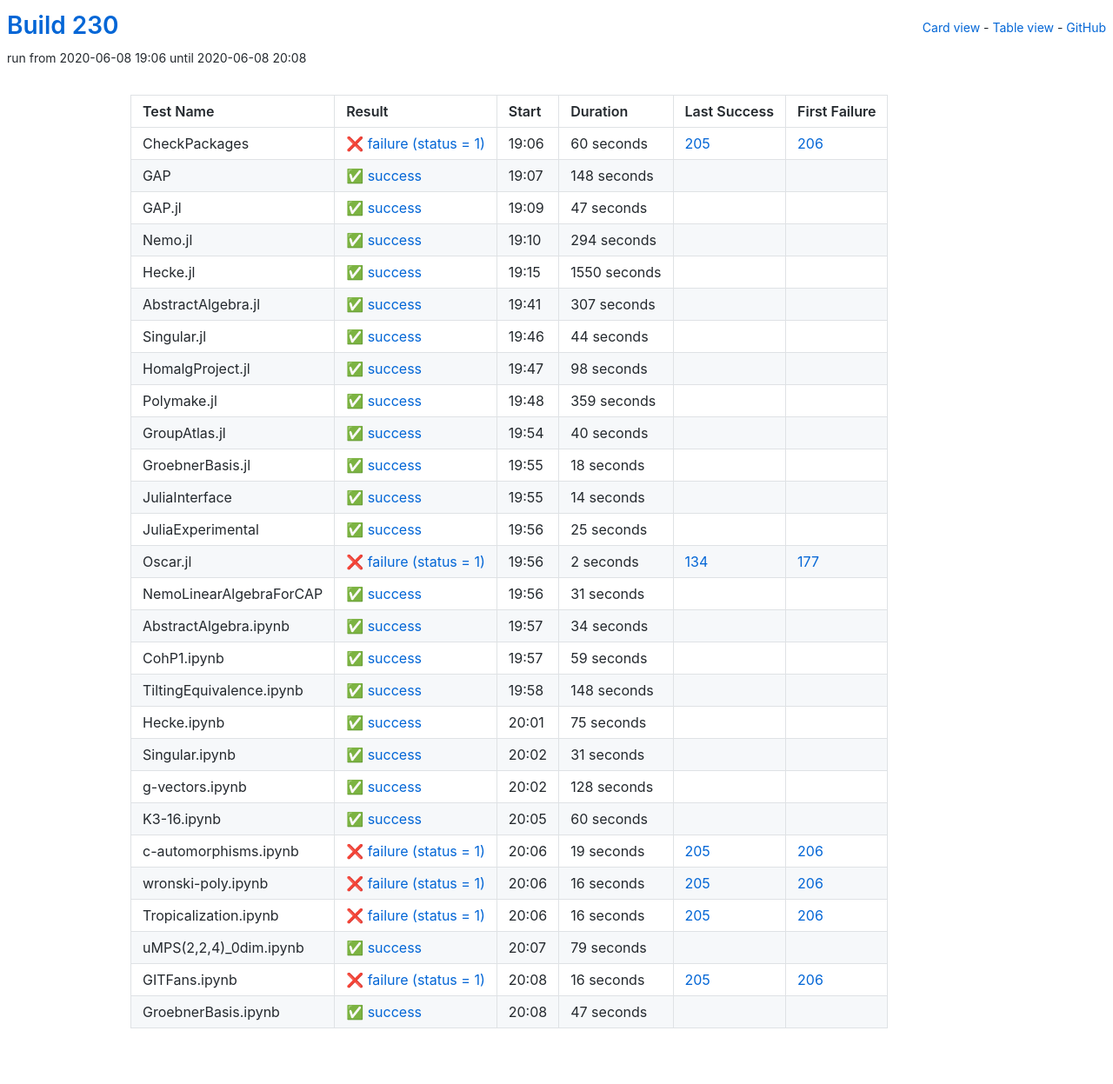
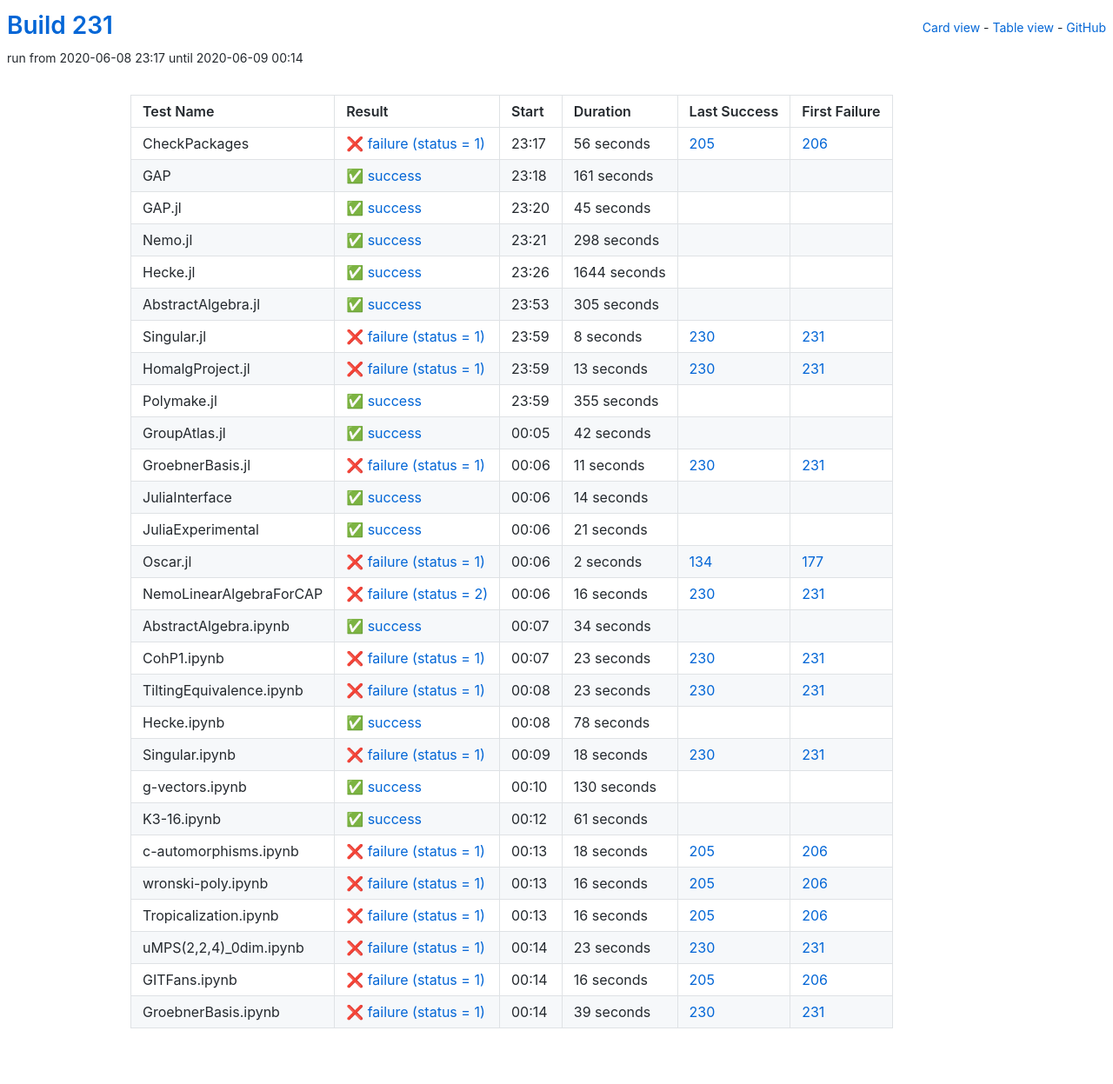
Before and after one commit to oscar-system/oscar-ci-status-stable, a Jekyll site: the page built from table.html, in a window 1280 px wide. Shown: the whole page at 87% size. Built offline with Jekyll 4.4.1, drawn with Linux system fonts in a browser that asks for light colours.

Commit message:
Build 231

```diff
--- a/_data/ci.yml
+++ b/_data/ci.yml
@@ -1,139 +1,139 @@
-build: 230
-build_url: https://oscarci.mathematik.uni-kl.de/job/oscar-stable/230/
+build: 231
+build_url: https://oscarci.mathematik.uni-kl.de/job/oscar-stable/231/
 job: oscar-stable
 tests:
-- duration: 60
+- duration: 56
   exitcode: 1
   first_failure: 206
   first_failure_url: https://oscarci.mathematik.uni-kl.de/job/oscar-stable/206/
   id: checkpackages
   last_success: 205
   last_success_url: https://oscarci.mathematik.uni-kl.de/job/oscar-stable/205/
-  log: https://oscarci.mathematik.uni-kl.de/job/oscar-stable/230/artifact/logs/build-230/CheckPackages.log
+  log: https://oscarci.mathematik.uni-kl.de/job/oscar-stable/231/artifact/logs/build-231/CheckPackages.log
   name: CheckPackages
-  start: 2020-06-08 19:06
+  start: 2020-06-08 23:17
   status: failure
   success: false
-- duration: 148
+- duration: 161
   exitcode: 0
   first_failure: false
   first_failure_url: null
   id: gap
   last_success: false
   last_success_url: null
-  log: https://oscarci.mathematik.uni-kl.de/job/oscar-stable/230/artifact/logs/build-230/GAP.log
+  log: https://oscarci.mathematik.uni-kl.de/job/oscar-stable/231/artifact/logs/build-231/GAP.log
   name: GAP
-  start: 2020-06-08 19:07
+  start: 2020-06-08 23:18
   status: success
   success: true
-- duration: 47
+- duration: 45
   exitcode: 0
   first_failure: false
   first_failure_url: null
   id: gap-jl
   last_success: false
   last_success_url: null
-  log: https://oscarci.mathematik.uni-kl.de/job/oscar-stable/230/artifact/logs/build-230/GAP.jl.log
+  log: https://oscarci.mathematik.uni-kl.de/job/oscar-stable/231/artifact/logs/build-231/GAP.jl.log
   name: GAP.jl
-  start: 2020-06-08 19:09
+  start: 2020-06-08 23:20
   status: success
   success: true
-- duration: 294
+- duration: 298
   exitcode: 0
   first_failure: false
   first_failure_url: null
   id: nemo-jl
   last_success: false
   last_success_url: null
-  log: https://oscarci.mathematik.uni-kl.de/job/oscar-stable/230/artifact/logs/build-230/Nemo.jl.log
+  log: https://oscarci.mathematik.uni-kl.de/job/oscar-stable/231/artifact/logs/build-231/Nemo.jl.log
   name: Nemo.jl
-  start: 2020-06-08 19:10
+  start: 2020-06-08 23:21
   status: success
   success: true
-- duration: 1550
+- duration: 1644
   exitcode: 0
   first_failure: false
   first_failure_url: null
   id: hecke-jl
   last_success: false
   last_success_url: null
-  log: https://oscarci.mathematik.uni-kl.de/job/oscar-stable/230/artifact/logs/build-230/Hecke.jl.log
+  log: https://oscarci.mathematik.uni-kl.de/job/oscar-stable/231/artifact/logs/build-231/Hecke.jl.log
   name: Hecke.jl
-  start: 2020-06-08 19:15
+  start: 2020-06-08 23:26
   status: success
   success: true
-- duration: 307
+- duration: 305
   exitcode: 0
   first_failure: false
   first_failure_url: null
   id: abstractalgebra-jl
   last_success: false
   last_success_url: null
-  log: https://oscarci.mathematik.uni-kl.de/job/oscar-stable/230/artifact/logs/build-230/AbstractAlgebra.jl.log
+  log: https://oscarci.mathematik.uni-kl.de/job/oscar-stable/231/artifact/logs/build-231/AbstractAlgebra.jl.log
   name: AbstractAlgebra.jl
-  start: 2020-06-08 19:41
+  start: 2020-06-08 23:53
   status: success
   success: true
-- duration: 44
-  exitcode: 0
-  first_failure: false
-  first_failure_url: null
+- duration: 8
+  exitcode: 1
+  first_failure: 231
+  first_failure_url: https://oscarci.mathematik.uni-kl.de/job/oscar-stable/231/
   id: singular-jl
-  last_success: false
-  last_success_url: null
-  log: https://oscarci.mathematik.uni-kl.de/job/oscar-stable/230/artifact/logs/build-230/Singular.jl.log
+  last_success: 230
+  last_success_url: https://oscarci.mathematik.uni-kl.de/job/oscar-stable/230/
+  log: https://oscarci.mathematik.uni-kl.de/job/oscar-stable/231/artifact/logs/build-231/Singular.jl.log
   name: Singular.jl
-  start: 2020-06-08 19:46
-  status: success
-  success: true
-- duration: 98
-  exitcode: 0
-  first_failure: false
-  first_failure_url: null
+  start: 2020-06-08 23:59
+  status: failure
+  success: false
+- duration: 13
+  exitcode: 1
+  first_failure: 231
+  first_failure_url: https://oscarci.mathematik.uni-kl.de/job/oscar-stable/231/
   id: homalgproject-jl
-  last_success: false
-  last_success_url: null
-  log: https://oscarci.mathematik.uni-kl.de/job/oscar-stable/230/artifact/logs/build-230/HomalgProject.jl.log
+  last_success: 230
+  last_success_url: https://oscarci.mathematik.uni-kl.de/job/oscar-stable/230/
+  log: https://oscarci.mathematik.uni-kl.de/job/oscar-stable/231/artifact/logs/build-231/HomalgProject.jl.log
   name: HomalgProject.jl
-  start: 2020-06-08 19:47
-  status: success
-  success: true
-- duration: 359
+  start: 2020-06-08 23:59
+  status: failure
+  success: false
+- duration: 355
   exitcode: 0
   first_failure: false
   first_failure_url: null
   id: polymake-jl
   last_success: false
   last_success_url: null
-  log: https://oscarci.mathematik.uni-kl.de/job/oscar-stable/230/artifact/logs/build-230/Polymake.jl.log
+  log: https://oscarci.mathematik.uni-kl.de/job/oscar-stable/231/artifact/logs/build-231/Polymake.jl.log
   name: Polymake.jl
-  start: 2020-06-08 19:48
+  start: 2020-06-08 23:59
   status: success
   success: true
-- duration: 40
+- duration: 42
   exitcode: 0
   first_failure: false
   first_failure_url: null
   id: groupatlas-jl
   last_success: false
   last_success_url: null
-  log: https://oscarci.mathematik.uni-kl.de/job/oscar-stable/230/artifact/logs/build-230/GroupAtlas.jl.log
+  log: https://oscarci.mathematik.uni-kl.de/job/oscar-stable/231/artifact/logs/build-231/GroupAtlas.jl.log
   name: GroupAtlas.jl
-  start: 2020-06-08 19:54
+  start: 2020-06-09 00:05
   status: success
   success: true
-- duration: 18
-  exitcode: 0
-  first_failure: false
-  first_failure_url: null
+- duration: 11
+  exitcode: 1
+  first_failure: 231
+  first_failure_url: https://oscarci.mathematik.uni-kl.de/job/oscar-stable/231/
   id: groebnerbasis-jl
-  last_success: false
-  last_success_url: null
-  log: https://oscarci.mathematik.uni-kl.de/job/oscar-stable/230/artifact/logs/build-230/GroebnerBasis.jl.log
+  last_success: 230
+  last_success_url: https://oscarci.mathematik.uni-kl.de/job/oscar-stable/230/
+  log: https://oscarci.mathematik.uni-kl.de/job/oscar-stable/231/artifact/logs/build-231/GroebnerBasis.jl.log
   name: GroebnerBasis.jl
-  start: 2020-06-08 19:55
-  status: success
-  success: true
+  start: 2020-06-09 00:06
+  status: failure
+  success: false
 - duration: 14
   exitcode: 0
   first_failure: false
@@ -141,21 +141,21 @@ tests:
   id: juliainterface
   last_success: false
   last_success_url: null
-  log: https://oscarci.mathematik.uni-kl.de/job/oscar-stable/230/artifact/logs/build-230/JuliaInterface.log
+  log: https://oscarci.mathematik.uni-kl.de/job/oscar-stable/231/artifact/logs/build-231/JuliaInterface.log
   name: JuliaInterface
-  start: 2020-06-08 19:55
+  start: 2020-06-09 00:06
   status: success
   success: true
-- duration: 25
+- duration: 21
   exitcode: 0
   first_failure: false
   first_failure_url: null
   id: juliaexperimental
   last_success: false
   last_success_url: null
-  log: https://oscarci.mathematik.uni-kl.de/job/oscar-stable/230/artifact/logs/build-230/JuliaExperimental.log
+  log: https://oscarci.mathematik.uni-kl.de/job/oscar-stable/231/artifact/logs/build-231/JuliaExperimental.log
   name: JuliaExperimental
-  start: 2020-06-08 19:56
+  start: 2020-06-09 00:06
   status: success
   success: true
 - duration: 2
@@ -165,23 +165,23 @@ tests:
   id: oscar-jl
   last_success: 134
   last_success_url: https://oscarci.mathematik.uni-kl.de/job/oscar-stable/134/
-  log: https://oscarci.mathematik.uni-kl.de/job/oscar-stable/230/artifact/logs/build-230/Oscar.jl.log
+  log: https://oscarci.mathematik.uni-kl.de/job/oscar-stable/231/artifact/logs/build-231/Oscar.jl.log
   name: Oscar.jl
-  start: 2020-06-08 19:56
+  start: 2020-06-09 00:06
   status: failure
   success: false
-- duration: 31
-  exitcode: 0
-  first_failure: false
-  first_failure_url: null
+- duration: 16
+  exitcode: 2
+  first_failure: 231
+  first_failure_url: https://oscarci.mathematik.uni-kl.de/job/oscar-stable/231/
   id: nemolinearalgebraforcap
-  last_success: false
-  last_success_url: null
-  log: https://oscarci.mathematik.uni-kl.de/job/oscar-stable/230/artifact/logs/build-230/NemoLinearAlgebraForCAP.log
+  last_success: 230
+  last_success_url: https://oscarci.mathematik.uni-kl.de/job/oscar-stable/230/
+  log: https://oscarci.mathematik.uni-kl.de/job/oscar-stable/231/artifact/logs/build-231/NemoLinearAlgebraForCAP.log
   name: NemoLinearAlgebraForCAP
-  start: 2020-06-08 19:56
-  status: success
-  success: true
+  start: 2020-06-09 00:06
+  status: failure
+  success: false
 - duration: 34
   exitcode: 0
   first_failure: false
@@ -189,93 +189,93 @@ tests:
   id: abstractalgebra-ipynb
   last_success: false
   last_success_url: null
-  log: https://oscarci.mathematik.uni-kl.de/job/oscar-stable/230/artifact/logs/build-230/AbstractAlgebra.ipynb.log
+  log: https://oscarci.mathematik.uni-kl.de/job/oscar-stable/231/artifact/logs/build-231/AbstractAlgebra.ipynb.log
   name: AbstractAlgebra.ipynb
-  start: 2020-06-08 19:57
+  start: 2020-06-09 00:07
   status: success
   success: true
-- duration: 59
-  exitcode: 0
-  first_failure: false
-  first_failure_url: null
+- duration: 23
+  exitcode: 1
+  first_failure: 231
+  first_failure_url: https://oscarci.mathematik.uni-kl.de/job/oscar-stable/231/
   id: cohp1-ipynb
-  last_success: false
-  last_success_url: null
-  log: https://oscarci.mathematik.uni-kl.de/job/oscar-stable/230/artifact/logs/build-230/CohP1.ipynb.log
+  last_success: 230
+  last_success_url: https://oscarci.mathematik.uni-kl.de/job/oscar-stable/230/
+  log: https://oscarci.mathematik.uni-kl.de/job/oscar-stable/231/artifact/logs/build-231/CohP1.ipynb.log
   name: CohP1.ipynb
-  start: 2020-06-08 19:57
-  status: success
-  success: true
-- duration: 148
-  exitcode: 0
-  first_failure: false
-  first_failure_url: null
+  start: 2020-06-09 00:07
+  status: failure
+  success: false
+- duration: 23
+  exitcode: 1
+  first_failure: 231
+  first_failure_url: https://oscarci.mathematik.uni-kl.de/job/oscar-stable/231/
   id: tiltingequivalence-ipynb
-  last_success: false
-  last_success_url: null
-  log: https://oscarci.mathematik.uni-kl.de/job/oscar-stable/230/artifact/logs/build-230/TiltingEquivalence.ipynb.log
+  last_success: 230
+  last_success_url: https://oscarci.mathematik.uni-kl.de/job/oscar-stable/230/
+  log: https://oscarci.mathematik.uni-kl.de/job/oscar-stable/231/artifact/logs/build-231/TiltingEquivalence.ipynb.log
   name: TiltingEquivalence.ipynb
-  start: 2020-06-08 19:58
-  status: success
-  success: true
-- duration: 75
+  start: 2020-06-09 00:08
+  status: failure
+  success: false
+- duration: 78
   exitcode: 0
   first_failure: false
   first_failure_url: null
   id: hecke-ipynb
   last_success: false
   last_success_url: null
-  log: https://oscarci.mathematik.uni-kl.de/job/oscar-stable/230/artifact/logs/build-230/Hecke.ipynb.log
+  log: https://oscarci.mathematik.uni-kl.de/job/oscar-stable/231/artifact/logs/build-231/Hecke.ipynb.log
   name: Hecke.ipynb
-  start: 2020-06-08 20:01
+  start: 2020-06-09 00:08
   status: success
   success: true
-- duration: 31
-  exitcode: 0
-  first_failure: false
-  first_failure_url: null
+- duration: 18
+  exitcode: 1
+  first_failure: 231
+  first_failure_url: https://oscarci.mathematik.uni-kl.de/job/oscar-stable/231/
   id: singular-ipynb
-  last_success: false
-  last_success_url: null
-  log: https://oscarci.mathematik.uni-kl.de/job/oscar-stable/230/artifact/logs/build-230/Singular.ipynb.log
+  last_success: 230
+  last_success_url: https://oscarci.mathematik.uni-kl.de/job/oscar-stable/230/
+  log: https://oscarci.mathematik.uni-kl.de/job/oscar-stable/231/artifact/logs/build-231/Singular.ipynb.log
   name: Singular.ipynb
-  start: 2020-06-08 20:02
-  status: success
-  success: true
-- duration: 128
+  start: 2020-06-09 00:09
+  status: failure
+  success: false
+- duration: 130
   exitcode: 0
   first_failure: false
   first_failure_url: null
   id: g-vectors-ipynb
   last_success: false
   last_success_url: null
-  log: https://oscarci.mathematik.uni-kl.de/job/oscar-stable/230/artifact/logs/build-230/g-vectors.ipynb.log
+  log: https://oscarci.mathematik.uni-kl.de/job/oscar-stable/231/artifact/logs/build-231/g-vectors.ipynb.log
   name: g-vectors.ipynb
-  start: 2020-06-08 20:02
+  start: 2020-06-09 00:10
   status: success
   success: true
-- duration: 60
+- duration: 61
   exitcode: 0
   first_failure: false
   first_failure_url: null
   id: k3-16-ipynb
   last_success: false
   last_success_url: null
-  log: https://oscarci.mathematik.uni-kl.de/job/oscar-stable/230/artifact/logs/build-230/K3-16.ipynb.log
+  log: https://oscarci.mathematik.uni-kl.de/job/oscar-stable/231/artifact/logs/build-231/K3-16.ipynb.log
   name: K3-16.ipynb
-  start: 2020-06-08 20:05
+  start: 2020-06-09 00:12
   status: success
   success: true
-- duration: 19
+- duration: 18
   exitcode: 1
   first_failure: 206
   first_failure_url: https://oscarci.mathematik.uni-kl.de/job/oscar-stable/206/
   id: c-automorphisms-ipynb
   last_success: 205
   last_success_url: https://oscarci.mathematik.uni-kl.de/job/oscar-stable/205/
-  log: https://oscarci.mathematik.uni-kl.de/job/oscar-stable/230/artifact/logs/build-230/c-automorphisms.ipynb.log
+  log: https://oscarci.mathematik.uni-kl.de/job/oscar-stable/231/artifact/logs/build-231/c-automorphisms.ipynb.log
   name: c-automorphisms.ipynb
-  start: 2020-06-08 20:06
+  start: 2020-06-09 00:13
   status: failure
   success: false
 - duration: 16
@@ -285,9 +285,9 @@ tests:
   id: wronski-poly-ipynb
   last_success: 205
   last_success_url: https://oscarci.mathematik.uni-kl.de/job/oscar-stable/205/
-  log: https://oscarci.mathematik.uni-kl.de/job/oscar-stable/230/artifact/logs/build-230/wronski-poly.ipynb.log
+  log: https://oscarci.mathematik.uni-kl.de/job/oscar-stable/231/artifact/logs/build-231/wronski-poly.ipynb.log
   name: wronski-poly.ipynb
-  start: 2020-06-08 20:06
+  start: 2020-06-09 00:13
   status: failure
   success: false
 - duration: 16
@@ -297,23 +297,23 @@ tests:
   id: tropicalization-ipynb
   last_success: 205
   last_success_url: https://oscarci.mathematik.uni-kl.de/job/oscar-stable/205/
-  log: https://oscarci.mathematik.uni-kl.de/job/oscar-stable/230/artifact/logs/build-230/Tropicalization.ipynb.log
+  log: https://oscarci.mathematik.uni-kl.de/job/oscar-stable/231/artifact/logs/build-231/Tropicalization.ipynb.log
   name: Tropicalization.ipynb
-  start: 2020-06-08 20:06
+  start: 2020-06-09 00:13
   status: failure
   success: false
-- duration: 79
-  exitcode: 0
-  first_failure: false
-  first_failure_url: null
+- duration: 23
+  exitcode: 1
+  first_failure: 231
+  first_failure_url: https://oscarci.mathematik.uni-kl.de/job/oscar-stable/231/
   id: umps-2-2-4-0dim-ipynb
-  last_success: false
-  last_success_url: null
-  log: https://oscarci.mathematik.uni-kl.de/job/oscar-stable/230/artifact/logs/build-230/uMPS-2-2-4-_0dim.ipynb.log
+  last_success: 230
+  last_success_url: https://oscarci.mathematik.uni-kl.de/job/oscar-stable/230/
+  log: https://oscarci.mathematik.uni-kl.de/job/oscar-stable/231/artifact/logs/build-231/uMPS-2-2-4-_0dim.ipynb.log
   name: uMPS(2,2,4)_0dim.ipynb
-  start: 2020-06-08 20:07
-  status: success
-  success: true
+  start: 2020-06-09 00:14
+  status: failure
+  success: false
 - duration: 16
   exitcode: 1
   first_failure: 206
@@ -321,20 +321,20 @@ tests:
   id: gitfans-ipynb
   last_success: 205
   last_success_url: https://oscarci.mathematik.uni-kl.de/job/oscar-stable/205/
-  log: https://oscarci.mathematik.uni-kl.de/job/oscar-stable/230/artifact/logs/build-230/GITFans.ipynb.log
+  log: https://oscarci.mathematik.uni-kl.de/job/oscar-stable/231/artifact/logs/build-231/GITFans.ipynb.log
   name: GITFans.ipynb
-  start: 2020-06-08 20:08
+  start: 2020-06-09 00:14
   status: failure
   success: false
-- duration: 47
-  exitcode: 0
-  first_failure: false
-  first_failure_url: null
+- duration: 39
+  exitcode: 1
+  first_failure: 231
+  first_failure_url: https://oscarci.mathematik.uni-kl.de/job/oscar-stable/231/
   id: groebnerbasis-ipynb
-  last_success: false
-  last_success_url: null
-  log: https://oscarci.mathematik.uni-kl.de/job/oscar-stable/230/artifact/logs/build-230/GroebnerBasis.ipynb.log
+  last_success: 230
+  last_success_url: https://oscarci.mathematik.uni-kl.de/job/oscar-stable/230/
+  log: https://oscarci.mathematik.uni-kl.de/job/oscar-stable/231/artifact/logs/build-231/GroebnerBasis.ipynb.log
   name: GroebnerBasis.ipynb
-  start: 2020-06-08 20:08
-  status: success
-  success: true
+  start: 2020-06-09 00:14
+  status: failure
+  success: false
```
Also changed, not shown: README.md.
